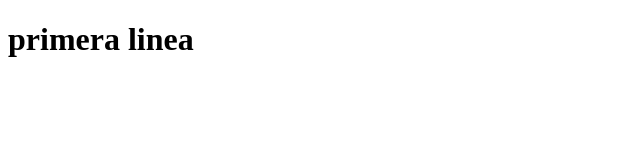
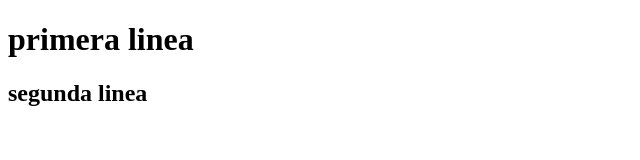
Before and after one commit to cardenasparraluisjose85-stack/pagina_git_miercoles_2, a plain HTML site: page index.html in a window 1280 px wide. Shown: the whole page, without its empty margins (0-640 px from the left). Drawn offline with Linux system fonts and the light colour scheme.

Commit message:
segundo commit

```diff
--- a/index.html
+++ b/index.html
@@ -7,6 +7,7 @@
 </head>
 <body>
     <h1>primera linea</h1>
+    <h2>segunda linea</h2>
 
 
 </body>
```
